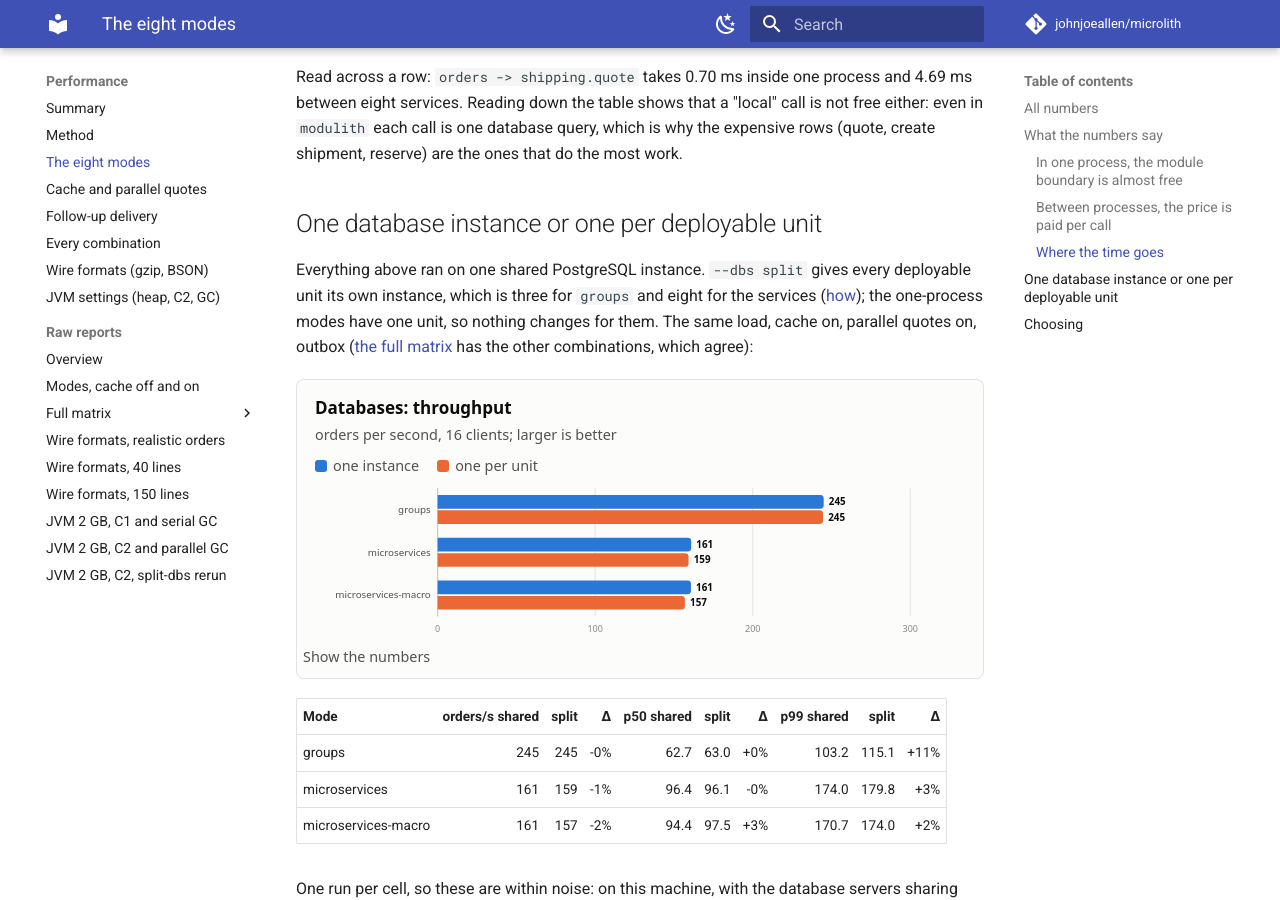
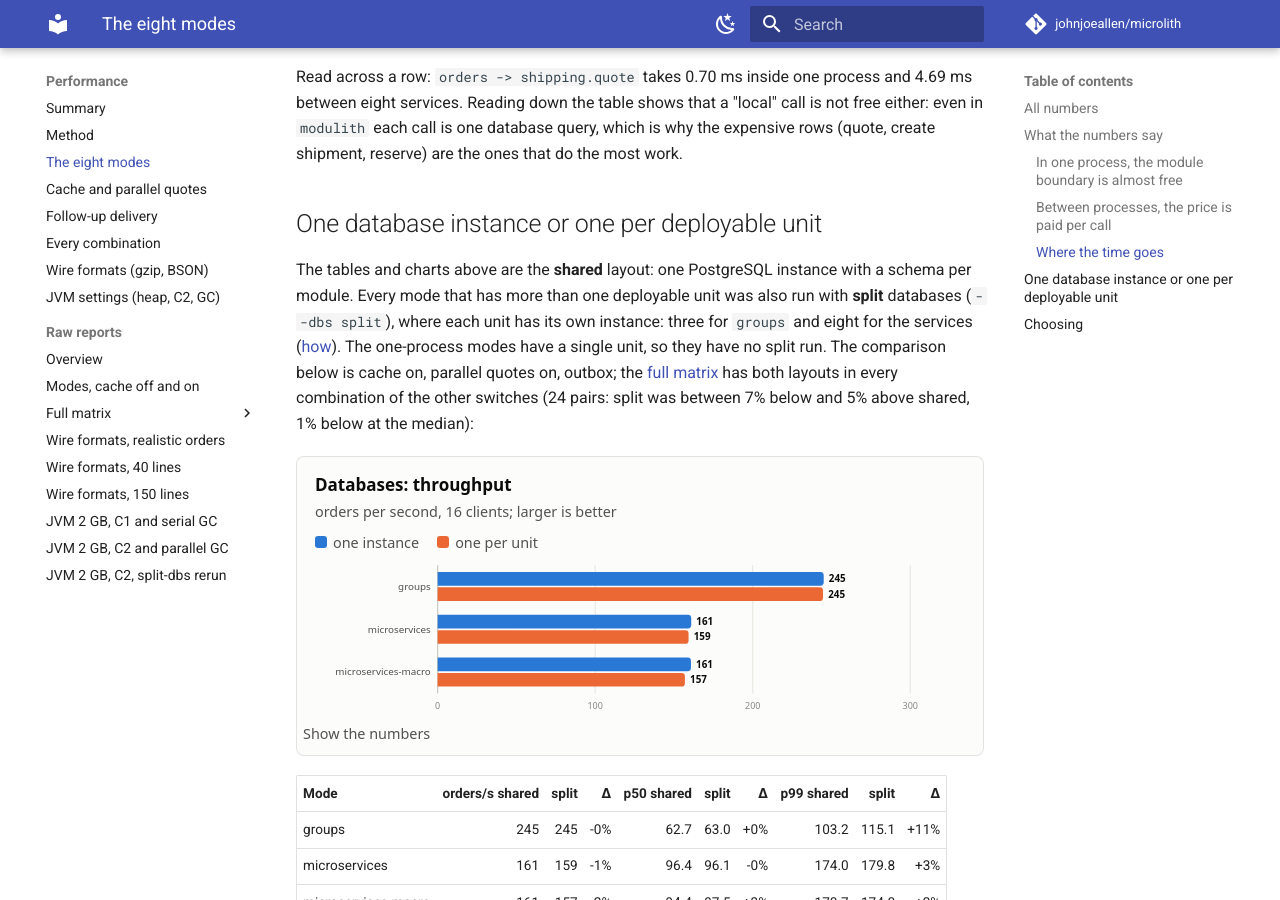
Before and after one commit to johnjoeallen/microlith, an MkDocs documentation site: the page built from docs/performance/modes.md, in a window 1280 px wide and 900 px high, scrolled down 5073 px. Built offline with MkDocs 1.6.1 and Material for MkDocs 9.7.7, drawn with Linux system fonts in a browser that asks for light colours; comment, search, counter and statistics services are not loaded; the version menu is left out; some of the changed text lies outside the part shown.

Commit message:
Docs: say both database layouts were measured; update the case page's database caveat
Co-Authored-By: Claude Sonnet 5.5 <noreply@anthropic.com>

```diff
--- a/docs/case.md
+++ b/docs/case.md
@@ -41,7 +41,7 @@ Same code, same tests, same workload, eight deployment shapes ([the measurements
 | Processes to run, patch and be on call for | 1 | 3 | 8 |
 
 Each call between processes costs about 1.0 to 1.7 ms more than a local one (about 0.5 ms), and an order makes about 20 calls. Cache and parallel reads win part of it back (+5 to 18% and +4 to 16% in the split modes), but those are mitigations
-of a cost the team chose to take on. All three columns used the same single PostgreSQL instance (see [where the evidence stops](#where-the-evidence-stops)). For a single team that coordinates perfectly well, the benefit side of that bargain is mostly options it does not yet need.
+of a cost the team chose to take on. The figures above use one shared PostgreSQL instance; giving each unit its own instance made no measurable difference (see [where the evidence stops](#where-the-evidence-stops)). For a single team that coordinates perfectly well, the benefit side of that bargain is mostly options it does not yet need.
 
 ### 3. Microservices mainly buy team independence; one team has no use for it yet
 
@@ -137,9 +137,9 @@ Review:       every <n> sprints, with the boundary metrics
 * **One machine, loopback only, and nothing else in the path.** Every call between processes ran over the loopback interface of one host. There was no TLS or mTLS (no handshakes, no per-call encryption), no authentication or token
   validation on each call, no load balancer, gateway or service-mesh sidecar adding hops, no service discovery, and no real network latency, packet loss, retries or timeouts, and no cross-zone traffic. Real deployments have most of these. That makes
   the measured cost of splitting a **floor** for its network and security part, and the extra hops, handshakes and proxies come on top of every boundary you add.
-* **One shared database server.** Every mode except `split-dbs` used a single PostgreSQL instance with a schema per module, so even the eight services shared one database server. That isolates the cost of the
-  *process* boundary, which is the point of the comparison, but it does not charge the services for what real microservices usually add: a database instance per service to provision, secure, back up, monitor and size.
-  Three instances in `split-dbs` cost nothing measurable here (250 against 247 orders/s), though that is on one machine. So again the cost measured for the split shapes is a floor.
+* **Database servers on one machine.** The headline figures use one shared PostgreSQL instance with a schema per module, so even the eight services shared one database server. That isolates the cost of the
+  *process* boundary, which is the point of the comparison. Each split shape was also run with its own instance per deployable unit (three for `groups`, eight for the services) and it cost nothing measurable (`groups` 245 against 245 orders/s, `microservices` 161 against 159; [the comparison](performance/modes.md#one-database-instance-or-one-per-deployable-unit)).
+  That is still on one machine, with every server sharing the same CPUs and loopback, and it does not charge the services for what real microservices usually add: a database server per service to provision, secure, back up, monitor and size, and a network path to each. So again the cost measured for the split shapes is a floor.
 * **Cheap calls.** The demo's calls are one primary-key query each, so the network share of an order is larger than in services that do real work per call. This pushes the other way, and is why the relative cost measured here may overstate
   what a heavy-calls domain would see. The two effects are real and run in opposite directions; measure your own journeys.
 * **One domain and one workload.** The demo's order flow and its order mix; a different domain or mix gives different call counts and different weights.
--- a/docs/performance/modes.md
+++ b/docs/performance/modes.md
@@ -1,6 +1,6 @@
 # The eight modes compared
 
-Same code, same API, same tests, same workload, and (except `split-dbs`) the **same single PostgreSQL instance**: the eight-process modes share one database server, so the comparison measures the cost of the process boundary, not of separate databases. Sixteen concurrent clients, 1,500 measured orders per run, result cache on, parallel quotes on,
+Same code, same API, same tests, same workload, and (except `split-dbs`) the **same single PostgreSQL instance**: the eight-process modes share one database server, so the comparison measures the cost of the process boundary, not of separate databases. Separate instances per deployable unit are compared [at the end of this page](#one-database-instance-or-one-per-deployable-unit). Sixteen concurrent clients, 1,500 measured orders per run, result cache on, parallel quotes on,
 follow-ups through the outbox, a `VACUUM ANALYZE` after the warm-up ([method](method.md)). The charts and the first table are means over 5 runs; the table under "All numbers" is the first of those runs, which also holds the call counts.
 
 --8<-- "performance/_generated/headline-chart-throughput.md"
@@ -51,7 +51,7 @@ that do the most work.
 
 ## One database instance or one per deployable unit
 
-Everything above ran on one shared PostgreSQL instance. `--dbs split` gives every deployable unit its own instance, which is three for `groups` and eight for the services ([how](../running.md)); the one-process modes have one unit, so nothing changes for them. The same load, cache on, parallel quotes on, outbox ([the full matrix](matrix.md) has the other combinations, which agree):
+The tables and charts above are the **shared** layout: one PostgreSQL instance with a schema per module. Every mode that has more than one deployable unit was also run with **split** databases (`--dbs split`), where each unit has its own instance: three for `groups` and eight for the services ([how](../running.md)). The one-process modes have a single unit, so they have no split run. The comparison below is cache on, parallel quotes on, outbox; the [full matrix](matrix.md) has both layouts in every combination of the other switches (24 pairs: split was between 7% below and 5% above shared, 1% below at the median):
 
 --8<-- "performance/_generated/dbs-chart.md"
 
```
